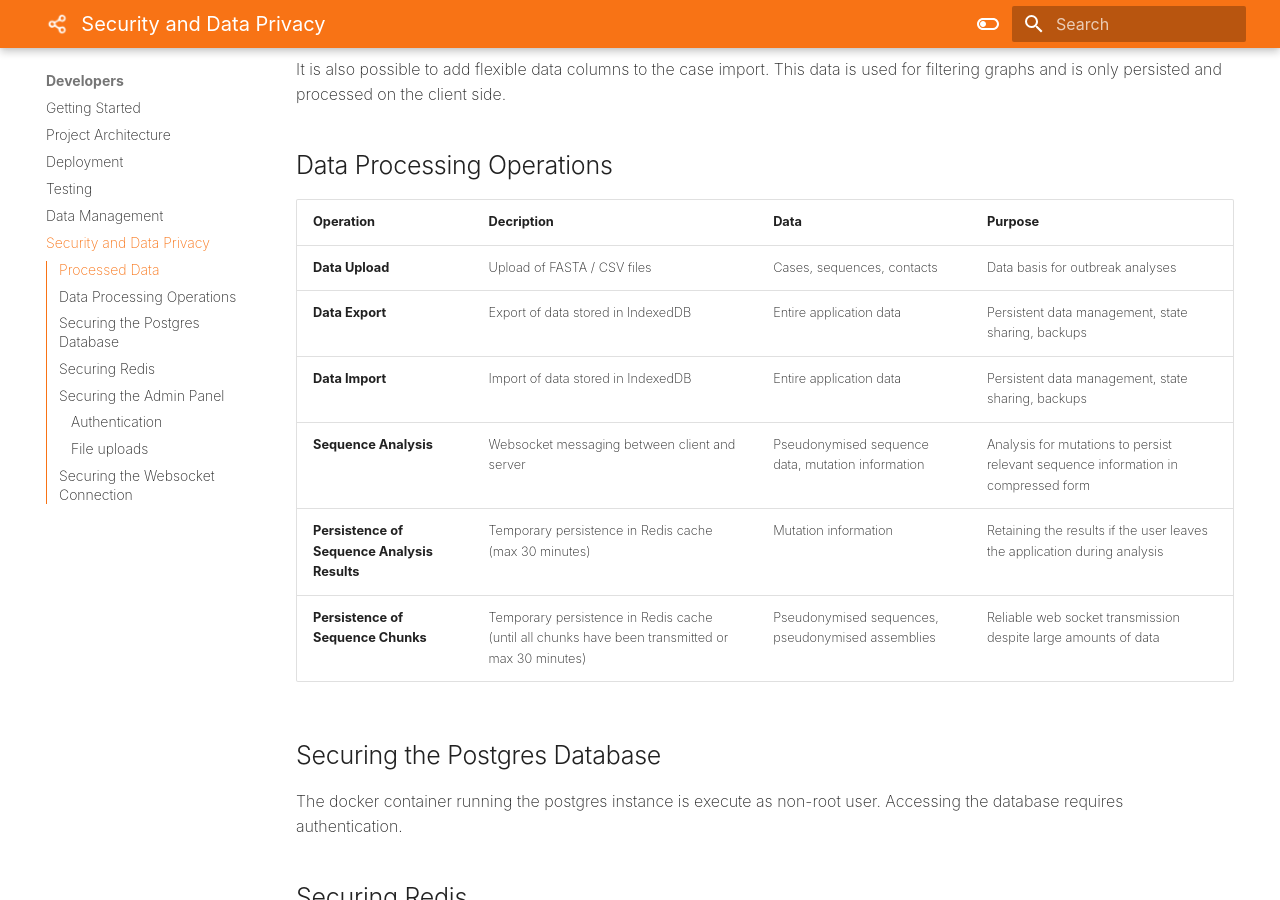
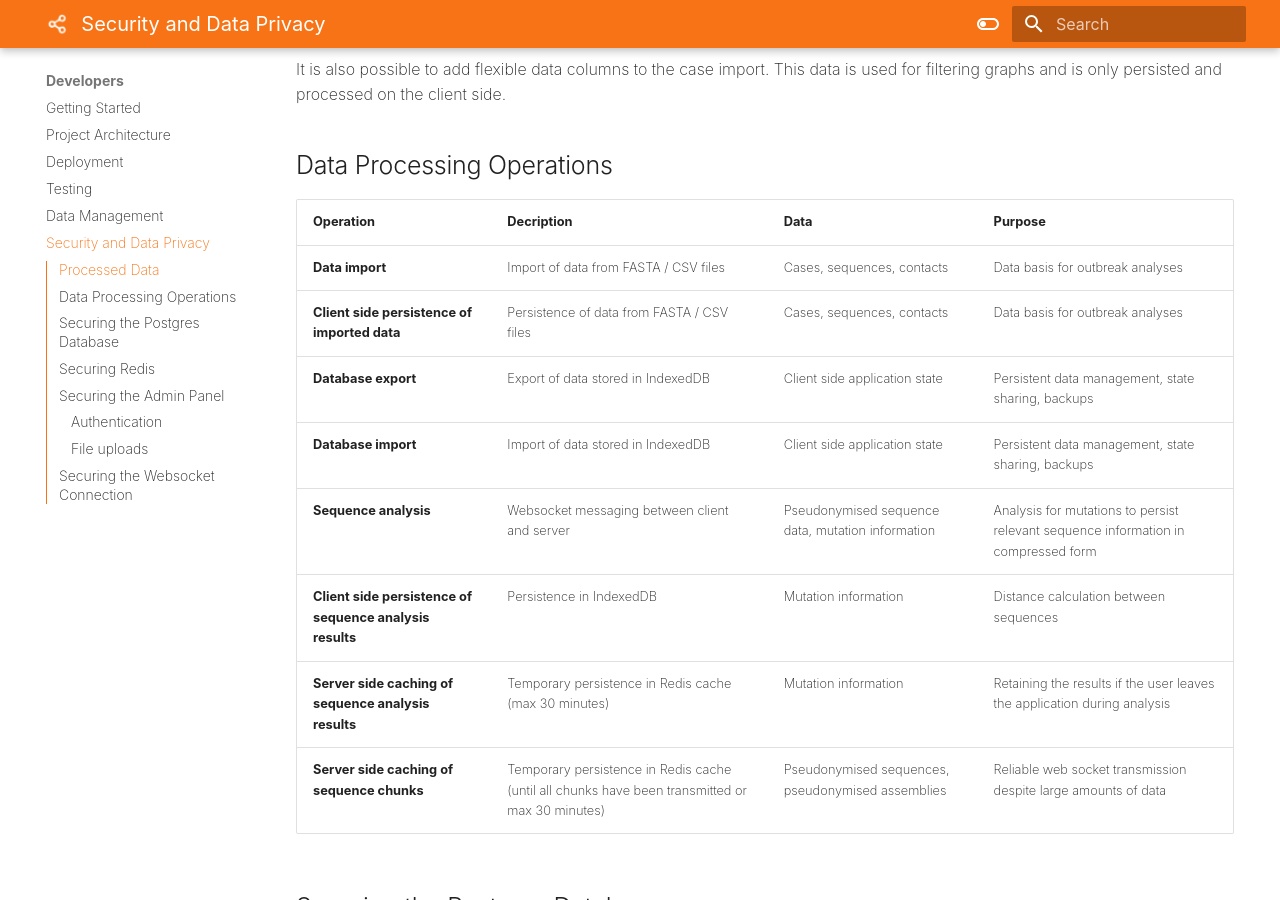
Before and after one commit to DiltheyLab/GENTRAIN, an MkDocs documentation site: the page built from documentation/docs/developers/security_and_data_privacy.md, in a window 1280 px wide and 900 px high, scrolled down 1922 px. Built offline with MkDocs 1.6.1 and Material for MkDocs 9.7.7, drawn with Linux system fonts in a browser that asks for light colours; some web fonts are replaced.

Commit message:
chore: finally operations table

```diff
--- a/documentation/docs/developers/security_and_data_privacy.md
+++ b/documentation/docs/developers/security_and_data_privacy.md
@@ -29,14 +29,16 @@ It is also possible to add flexible data columns to the case import. This data i
 
 ## Data Processing Operations
 
-| Operation                                    | Decription                                                                                      | Data                                              | Purpose                                                                            |
-| -------------------------------------------- | ----------------------------------------------------------------------------------------------- | ------------------------------------------------- | ---------------------------------------------------------------------------------- |
-| **Data Upload**                              | Upload of FASTA / CSV files                                                                     | Cases, sequences, contacts                        | Data basis for outbreak analyses                                                   |
-| **Data Export**                              | Export of data stored in IndexedDB                                                              | Entire application data                           | Persistent data management, state sharing, backups                                 |
-| **Data Import**                              | Import of data stored in IndexedDB                                                              | Entire application data                           | Persistent data management, state sharing, backups                                 |
-| **Sequence Analysis**                        | Websocket messaging between client and server                                                   | Pseudonymised sequence data, mutation information | Analysis for mutations to persist relevant sequence information in compressed form |
-| **Persistence of Sequence Analysis Results** | Temporary persistence in Redis cache (max 30 minutes)                                           | Mutation information                              | Retaining the results if the user leaves the application during analysis           |
-| **Persistence of Sequence Chunks**           | Temporary persistence in Redis cache (until all chunks have been transmitted or max 30 minutes) | Pseudonymised sequences, pseudonymised assemblies | Reliable web socket transmission despite large amounts of data                     |
+| Operation                                                | Decription                                                                                      | Data                                              | Purpose                                                                            |
+| -------------------------------------------------------- | ----------------------------------------------------------------------------------------------- | ------------------------------------------------- | ---------------------------------------------------------------------------------- |
+| **Data import**                                          | Import of data from FASTA / CSV files                                                           | Cases, sequences, contacts                        | Data basis for outbreak analyses                                                   |
+| **Client side persistence of imported data**             | Persistence of data from FASTA / CSV files                                                      | Cases, sequences, contacts                        | Data basis for outbreak analyses                                                   |
+| **Database export**                                      | Export of data stored in IndexedDB                                                              | Client side application state                     | Persistent data management, state sharing, backups                                 |
+| **Database import**                                      | Import of data stored in IndexedDB                                                              | Client side application state                     | Persistent data management, state sharing, backups                                 |
+| **Sequence analysis**                                    | Websocket messaging between client and server                                                   | Pseudonymised sequence data, mutation information | Analysis for mutations to persist relevant sequence information in compressed form |
+| **Client side persistence of sequence analysis results** | Persistence in IndexedDB                                                                        | Mutation information                              | Distance calculation between sequences                                             |
+| **Server side caching of sequence analysis results**     | Temporary persistence in Redis cache (max 30 minutes)                                           | Mutation information                              | Retaining the results if the user leaves the application during analysis           |
+| **Server side caching of sequence chunks**               | Temporary persistence in Redis cache (until all chunks have been transmitted or max 30 minutes) | Pseudonymised sequences, pseudonymised assemblies | Reliable web socket transmission despite large amounts of data                     |
 
 ## Securing the Postgres Database
 
```
